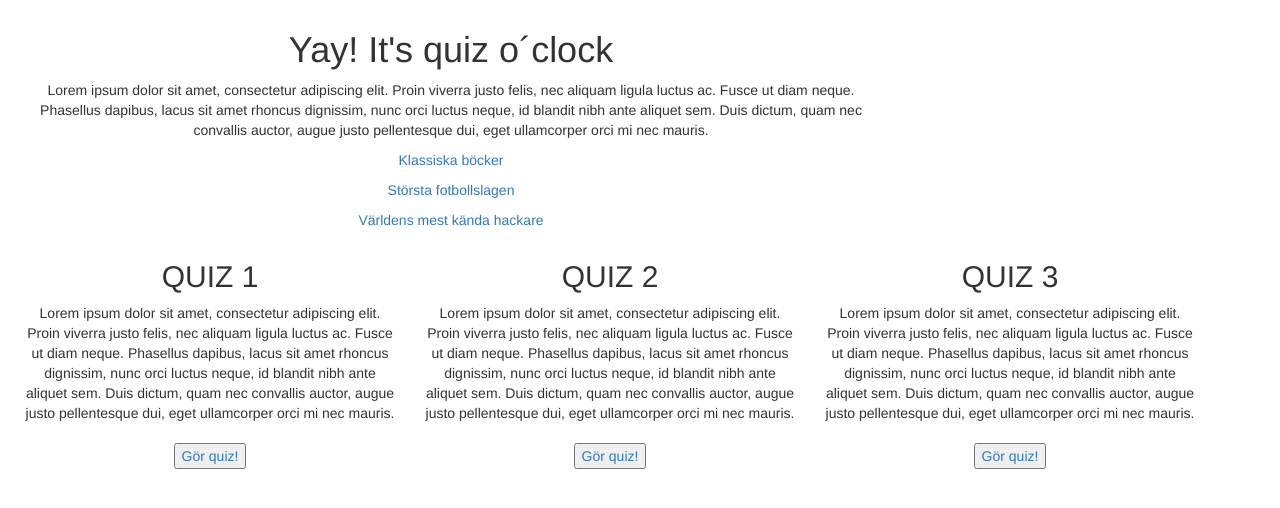
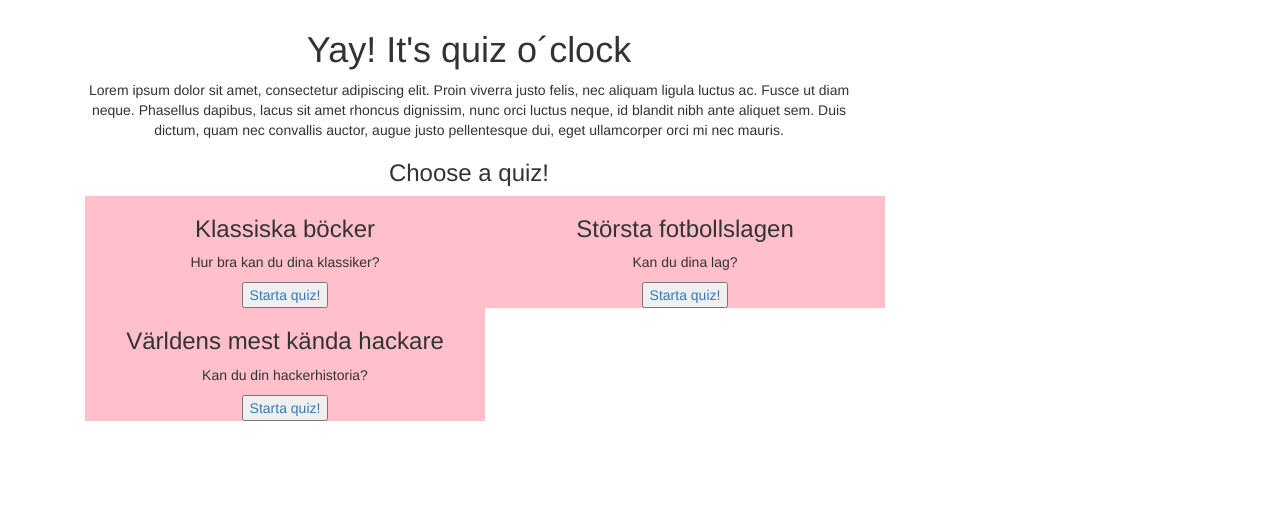
Before and after one commit to teresa100/quizproject, a Django app: page / in a window 1280 px wide. Shown: the top 508 px of the page. Run offline with Django 3.2, Linux system fonts and the light colour scheme; some libraries are stand-ins or nearby versions.

Commit message:
columner, buttons och färger

```diff
--- a/quiz/Templates/start.html
+++ b/quiz/Templates/start.html
@@ -9,26 +9,25 @@
 	<link href="static/style.css" rel="stylesheet">
 </head>
 <body>
-<div class="container-fluid">
-		<div class="row">
+<div class="container">
 			<div class= "col-md-12 column0">
 	<h1>Yay! It's quiz o´clock</h1>
 	<p>Lorem ipsum dolor sit amet, consectetur adipiscing elit. Proin viverra justo felis, nec aliquam ligula luctus ac. Fusce ut diam neque. Phasellus dapibus, lacus sit amet rhoncus dignissim, nunc orci luctus neque, id blandit nibh ante aliquet sem. Duis dictum, quam nec convallis auctor, augue justo pellentesque dui, eget ullamcorper orci mi nec mauris.</p>
 
+	<p><h3>Choose a quiz!</h3></p>
+
+</div>
+
+<div class="container">
 	{% for quiz in quizzes %}
-	<p><a href="{% url 'quiz_page' quiz.quiz_number %}">
-	{{ quiz.name }}</a></p>
+		<div class= "col-md-4 column1"><h3>{{ quiz.name }}</h2>
+                <p>{{ quiz.description }}</p>
+			<button><a href="{% url 'quiz_page' quiz.quiz_number %}">Starta quiz!</a>
+	</div>
 	{% endfor %}
-			</div>
-		</div>
-	</div>
-	<div class="container-fluid">
-		<div class="row">
-			<div class="col-md-4 column1"><h2>QUIZ 1</h2><p>Lorem ipsum dolor sit amet, consectetur adipiscing elit. Proin viverra justo felis, nec aliquam ligula luctus ac. Fusce ut diam neque. Phasellus dapibus, lacus sit amet rhoncus dignissim, nunc orci luctus neque, id blandit nibh ante aliquet sem. Duis dictum, quam nec convallis auctor, augue justo pellentesque dui, eget ullamcorper orci mi nec mauris.<br><br><button><a href="file:///Users/teresavikstedt/Desktop/tjejer_kodar/quiz-templates/quiz.html"> Gör quiz!</a></button></br></p></div>
-			<div class="col-md-4 column2"><h2>QUIZ 2</h2><p>Lorem ipsum dolor sit amet, consectetur adipiscing elit. Proin viverra justo felis, nec aliquam ligula luctus ac. Fusce ut diam neque. Phasellus dapibus, lacus sit amet rhoncus dignissim, nunc orci luctus neque, id blandit nibh ante aliquet sem. Duis dictum, quam nec convallis auctor, augue justo pellentesque dui, eget ullamcorper orci mi nec mauris.<br><br><button><a href="http://google.com"> Gör quiz!</a></button></br></p></div>
-			<div class="col-md-4 column3"><h2>QUIZ 3</h2><p>Lorem ipsum dolor sit amet, consectetur adipiscing elit. Proin viverra justo felis, nec aliquam ligula luctus ac. Fusce ut diam neque. Phasellus dapibus, lacus sit amet rhoncus dignissim, nunc orci luctus neque, id blandit nibh ante aliquet sem. Duis dictum, quam nec convallis auctor, augue justo pellentesque dui, eget ullamcorper orci mi nec mauris.<br><br><button><a href="http://google.com"> Gör quiz!</a></button></br></p></div>
-		</div>
-	</div>
+</div>
+
+
 	<script src="https://ajax.googleapsis.com/ajax/libs/jquery/1.12.4/jquery.min.js"></script>
 	<script src="js/bootstrap.min.js"></script>
 	</div>
--- a/static/style.css
+++ b/static/style.css
@@ -12,7 +12,7 @@ body {
 }
 .column1 {
 	text-align: center;
-	background: white;
+	background: pink;
 	height: auto;
 	width: 400px;
     margin: auto;
```
Also changed, not shown: other parts of static/style.css (+2 -2 lines).
